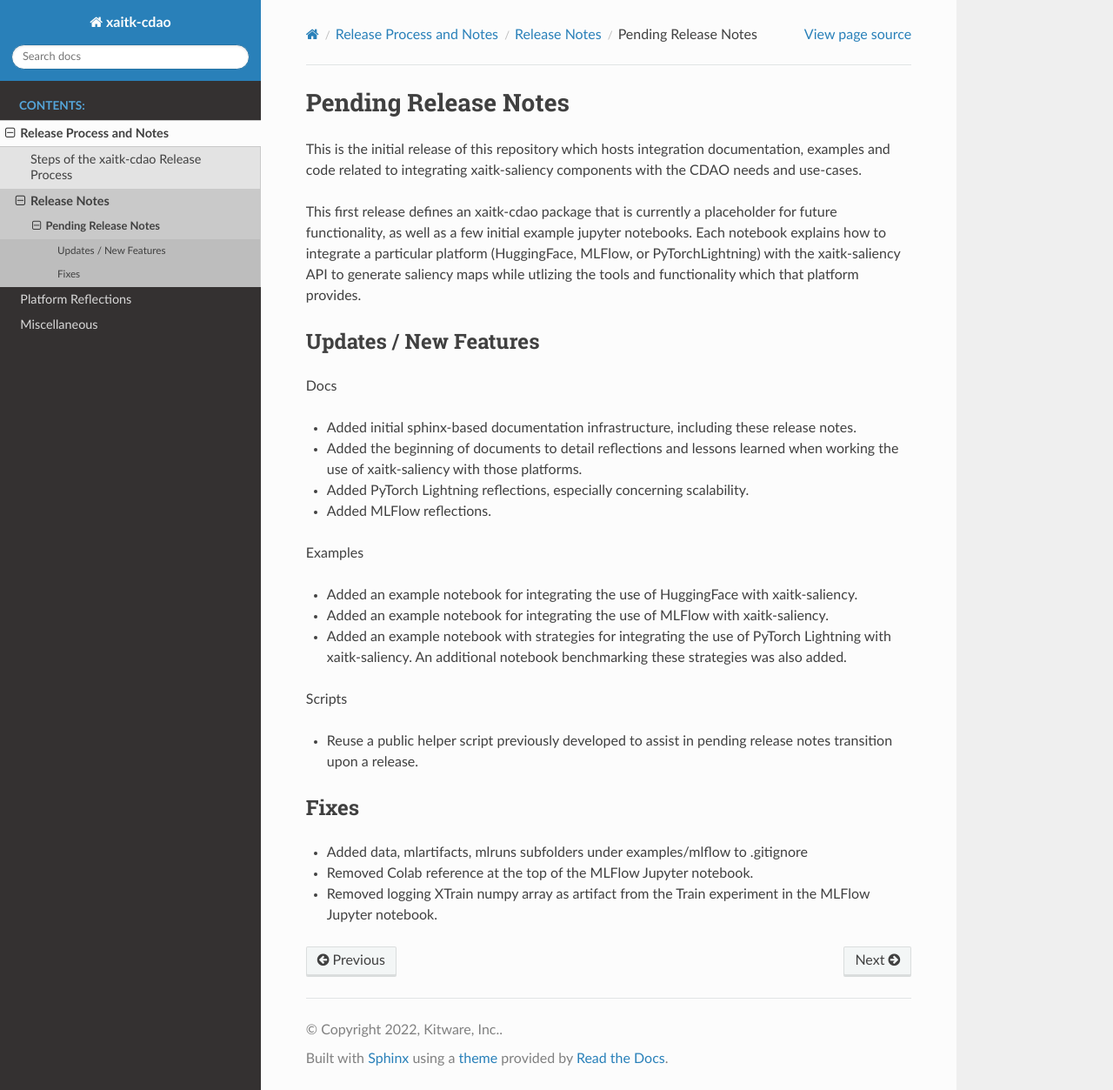
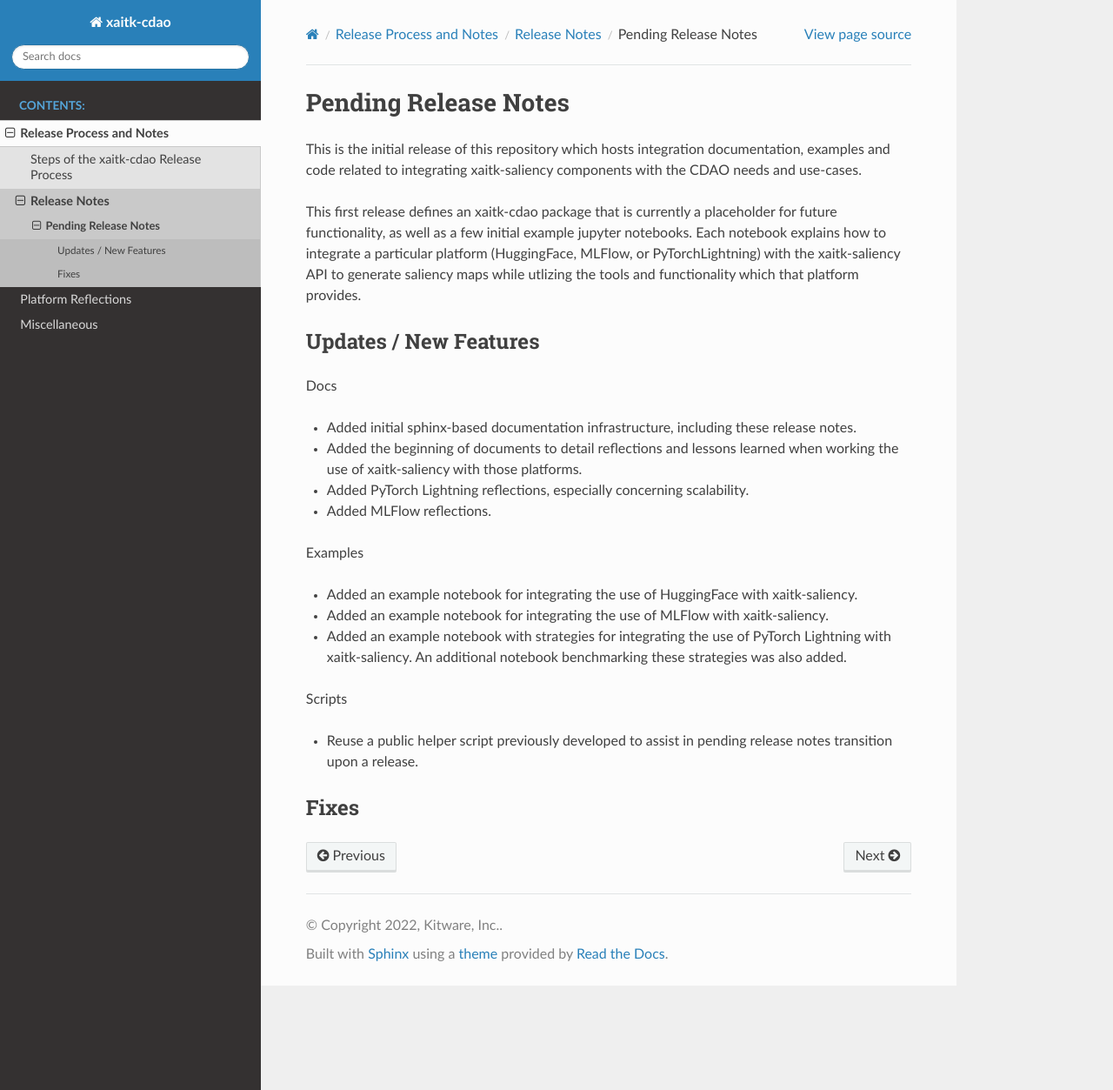
Before and after one commit to Kitware/xaitk-jatic, a Sphinx documentation site: the page built from docs/release_notes/pending_release.rst, in a window 1280 px wide and 1253 px high. Shown: the whole window at 87% size. Built offline with Sphinx 7.4.7 and the Read the Docs theme 2.0.0, drawn with Linux system fonts in a browser that asks for light colours.

Commit message:
Removed text from fixes in pending release doc

```diff
--- a/docs/release_notes/pending_release.rst
+++ b/docs/release_notes/pending_release.rst
@@ -45,7 +45,3 @@ Scripts
 
 Fixes
 -----
-
-* Added data, mlartifacts, mlruns subfolders under examples/mlflow to .gitignore
-* Removed Colab reference at the top of the MLFlow Jupyter notebook.
-* Removed logging XTrain numpy array as artifact from the Train experiment in the MLFlow Jupyter notebook.
```
